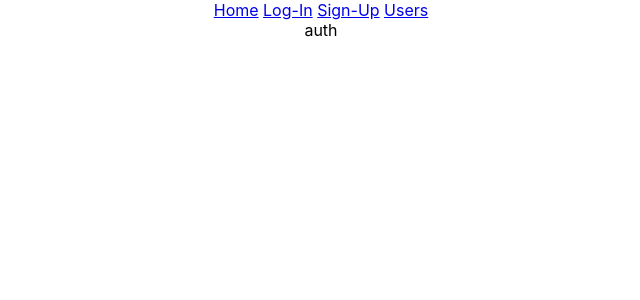
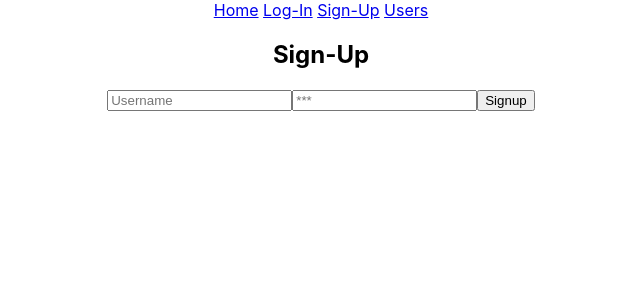
Before and after one commit to vonbarown/React-Authentification, a React (Create React App) app in the folder front-end-auth/: page /signup in a window 1280 px wide. Shown: the top 300 px of the page, without its empty margins (319-959 px from the left). Built offline with nearby package versions, Linux system fonts and the light colour scheme.

Commit message:
setting up authcontainer

```diff
--- a/front-end-auth/src/Containers/AuthContainer.jsx
+++ b/front-end-auth/src/Containers/AuthContainer.jsx
@@ -1,10 +1,22 @@
 import React, { Component } from 'react'
+import { Switch, Route } from 'react-router-dom'
+import LoginForm from '../Components/LoginForm'
+import SignupForm from '../Components/SigngupForm'
 
 class AuthContainer extends Component {
+    state = {
+        username: '',
+        password: ''
+    }
+
+
     render() {
         return (
             <div>
-                auth
+                <Switch>
+                    <Route path='/login' component={LoginForm} />
+                    <Route path='/signup' component={SignupForm} />
+                </Switch>
             </div>
         )
     }
```
Also changed, not shown: front-end-auth/src/Components/LoginForm.jsx (+1 -6 lines), front-end-auth/src/Components/SigngupForm.jsx (+1 -6 lines).
